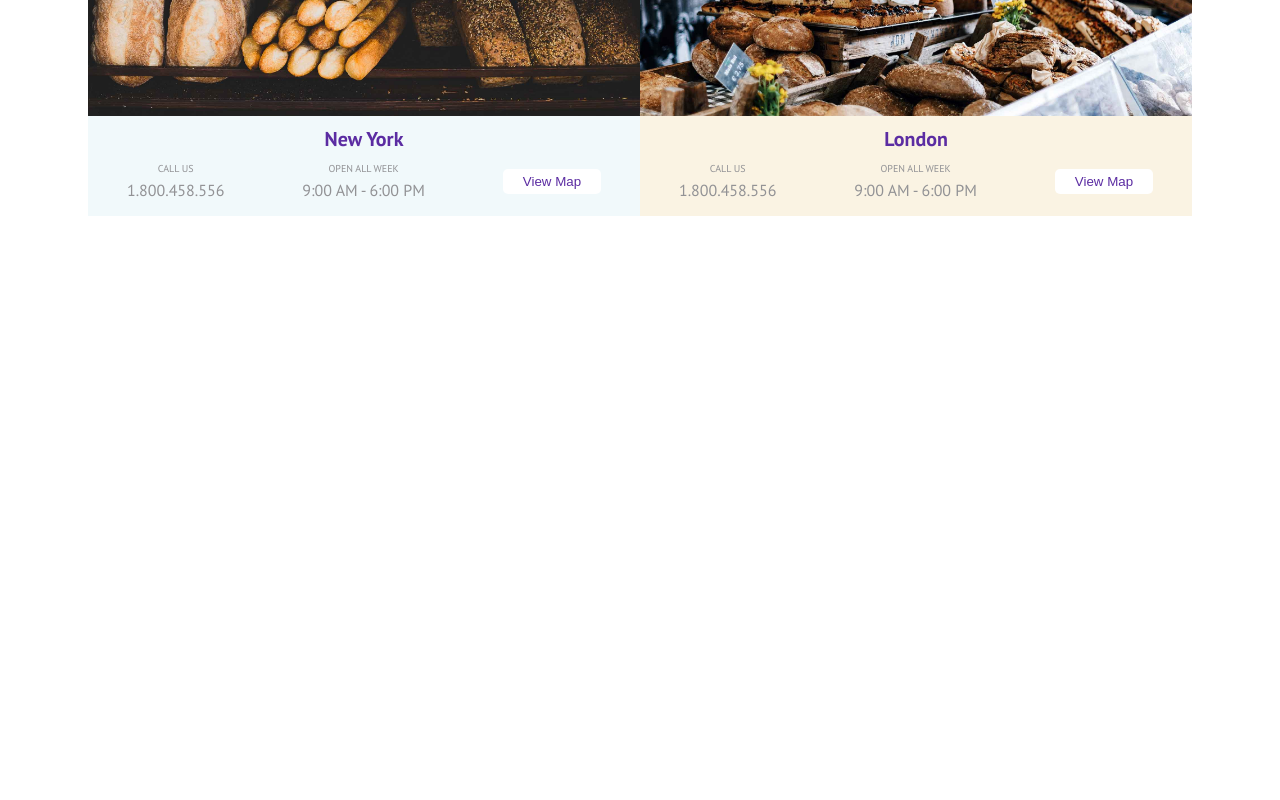
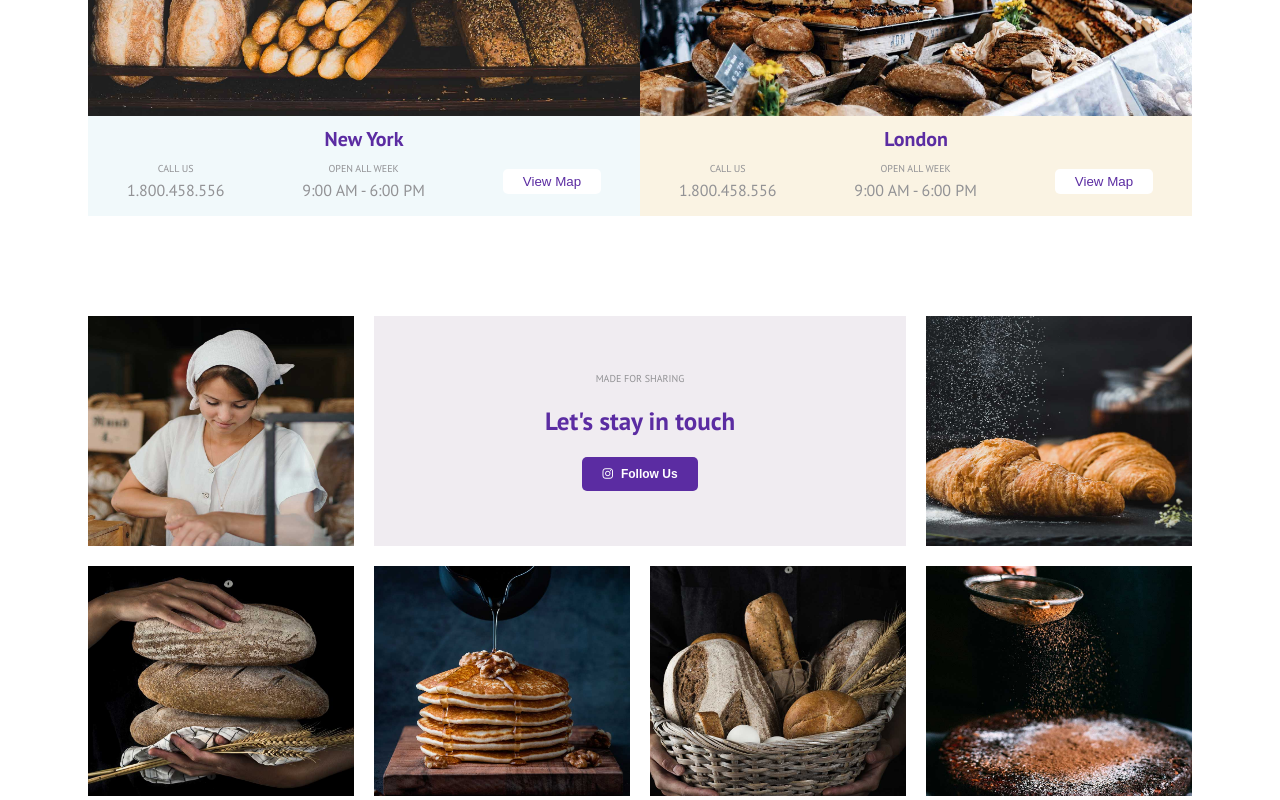
Before and after one commit to IonCatana/proj-html-vuejs, a Vue app: page / in a window 1280 px wide. Shown: the part 4093-4893 px from the top of the page. Before the commit the page ends 4309 px from the top, so only its background shows below. Built offline with nearby package versions, Linux system fonts and the light colour scheme.

Commit message:
componente FollowUs done

```diff
--- a/src/components/Main/FolowUs.vue
+++ b/src/components/Main/FolowUs.vue
@@ -1,5 +1,41 @@
 <template>
-  <div id="follow_us"></div>
+  <div id="follow_us">
+    <div class="container">
+      <div class="cards">
+        <div class="card1">
+          <img src="../../assets/img/social-1.jpg" alt="" />
+        </div>
+        <div class="card2">
+          <div class="share">
+            <p class="manatee">Made For Sharing</p>
+            <h1 class="daisy_bush">Let's stay in touch</h1>
+            <button><i class="fab fa-instagram" i />Follow Us</button>
+          </div>
+        </div>
+        <div class="card3">
+          <img src="../../assets/img/social-2.jpg" alt="" />
+        </div>
+      </div>
+      <div class="cards">
+        <div class="card1">
+          <img src="../../assets/img/social-3.jpg" alt="" />
+        </div>
+        <div class="card2">
+          <div class="share share2">
+            <div class="card4">
+              <img src="../../assets/img/social-5.jpg" alt="">
+            </div>
+            <div class="card5">
+              <img src="../../assets/img/social-4.jpg" alt="">
+            </div>
+          </div>
+        </div>
+        <div class="card3">
+          <img src="../../assets/img/social-6.jpg" alt="" />
+        </div>
+      </div>
+    </div>
+  </div>
 </template>
 
 <script>
@@ -8,7 +44,79 @@ export default {};
 
 <style lang="scss" scoped>
 #follow_us {
+  padding-top: 80px;
   width: 1200px;
   margin: 0 auto;
+  .container {
+    .cards {
+      padding-top: 20px;
+      display: flex;
+      gap: 20px;
+      width: 100%;
+      height: 250px;
+      img {
+        width: 100%;
+        height: 100%;
+      }
+      .card1 {
+        width: 25%;
+        height: 100%;
+      }
+      .card2 {
+        display: flex;
+        justify-content: center;
+        align-items: center;
+        background-color: #f0ecf1;
+        width: 50%;
+        height: 100%;
+        .share {
+          text-align: center;
+          p {
+            font-size: 10px;
+            text-transform: uppercase;
+          }
+          h1 {
+            padding: 20px 0;
+            font-size: 25px;
+          }
+        }
+        .share2{
+          background-color: white;
+          width: 100%;
+          height: 100%;
+          display: flex;
+          gap: 20px;
+          img{
+            width: 100%;
+            height: 100%;
+          }
+          .card4{
+            width: 50%;
+            height: 100%;
+          }
+          .card5{
+            width: 50%;
+            height: 100%;
+          }
+        }
+        button {
+          border: none;
+          border-radius: 5px;
+          font-size: 12px;
+          font-weight: 600;
+          color: #ffffff;
+          background-color: #5b2ca2;
+          padding: 10px 20px;
+          .fa-instagram {
+            margin-right: 8px;
+          }
+        }
+      }
+      .card3 {
+        width: 25%;
+        height: 100%;
+      }
+    }
+  }
 }
 </style>
```
